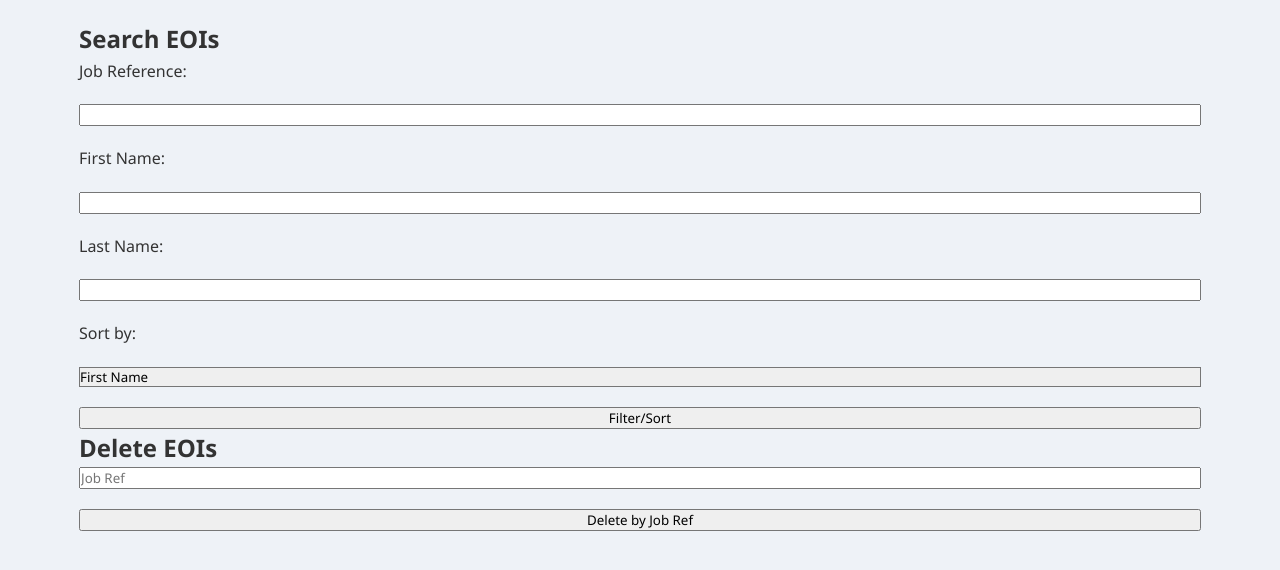
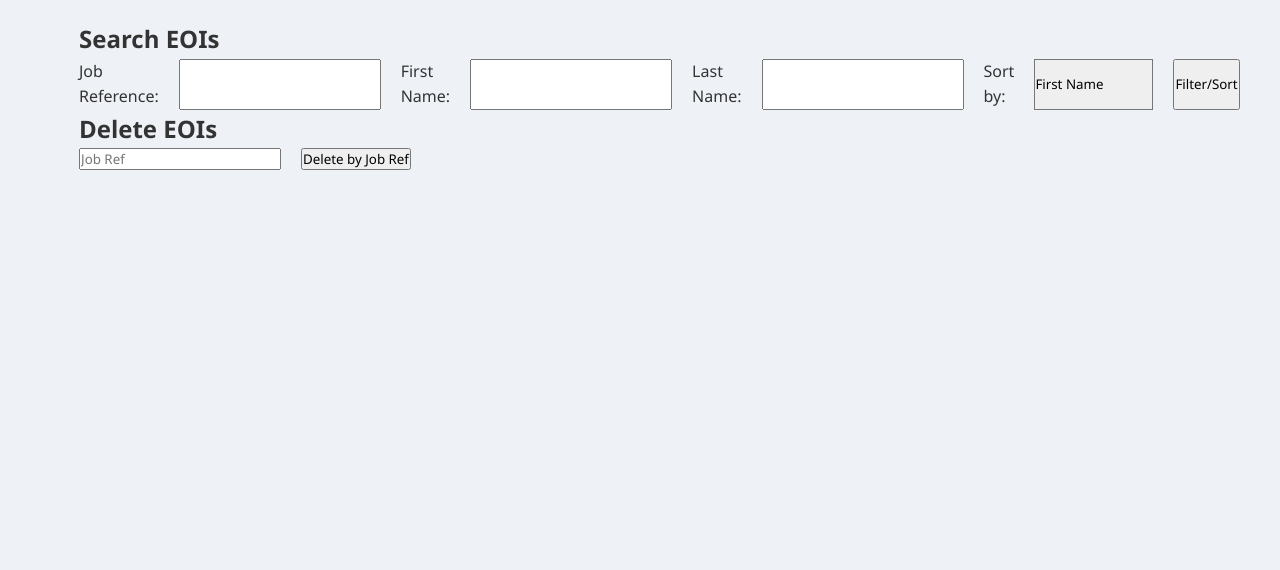
Before and after one commit to NimaAdel/Project-Part-2, a PHP site: page /manage.php in a window 1280 px wide. Shown: the part 172-742 px from the top of the page. Run offline with PHP 8.4, Linux system fonts and the light colour scheme; the visitor is signed in with stand-in values (Sample User, id 1); data that the repository does not hold is empty.

Commit message:
Added additional stylings for non-application forms.

```diff
--- a/styles/project.css
+++ b/styles/project.css
@@ -205,12 +205,22 @@ aside h3 {
 }
 
 /* --- Form Styling --- */
+.manage {
+  flex-direction: row;
+}
+
+.login {
+  display: block;
+}
+
 form {
   display: flex;
   flex-direction: column;
   gap: 20px;
   /* Space between fieldsets and buttons */
 }
+
+
 
 fieldset {
   border: 1px solid var(--main-blue);
```
